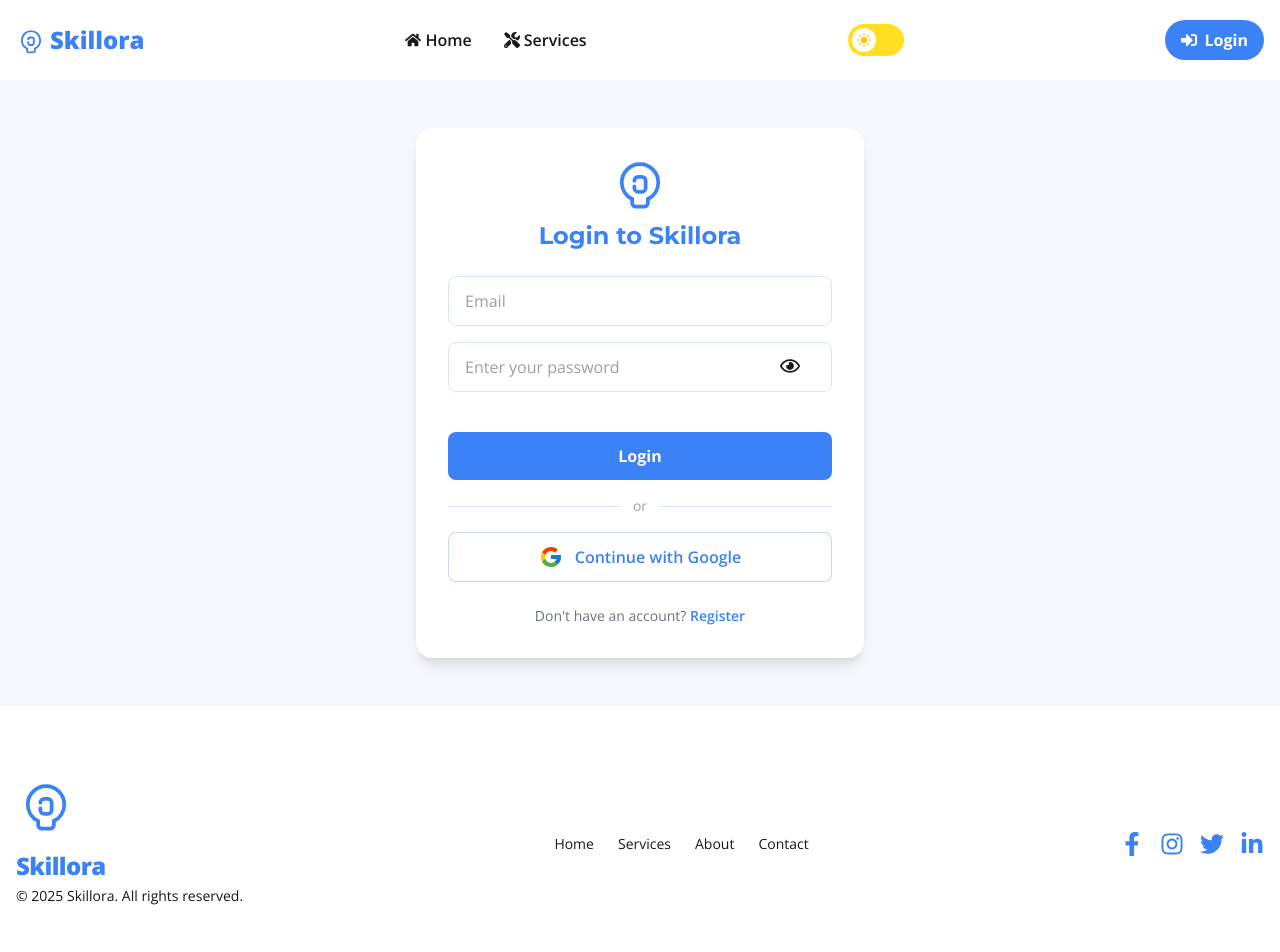
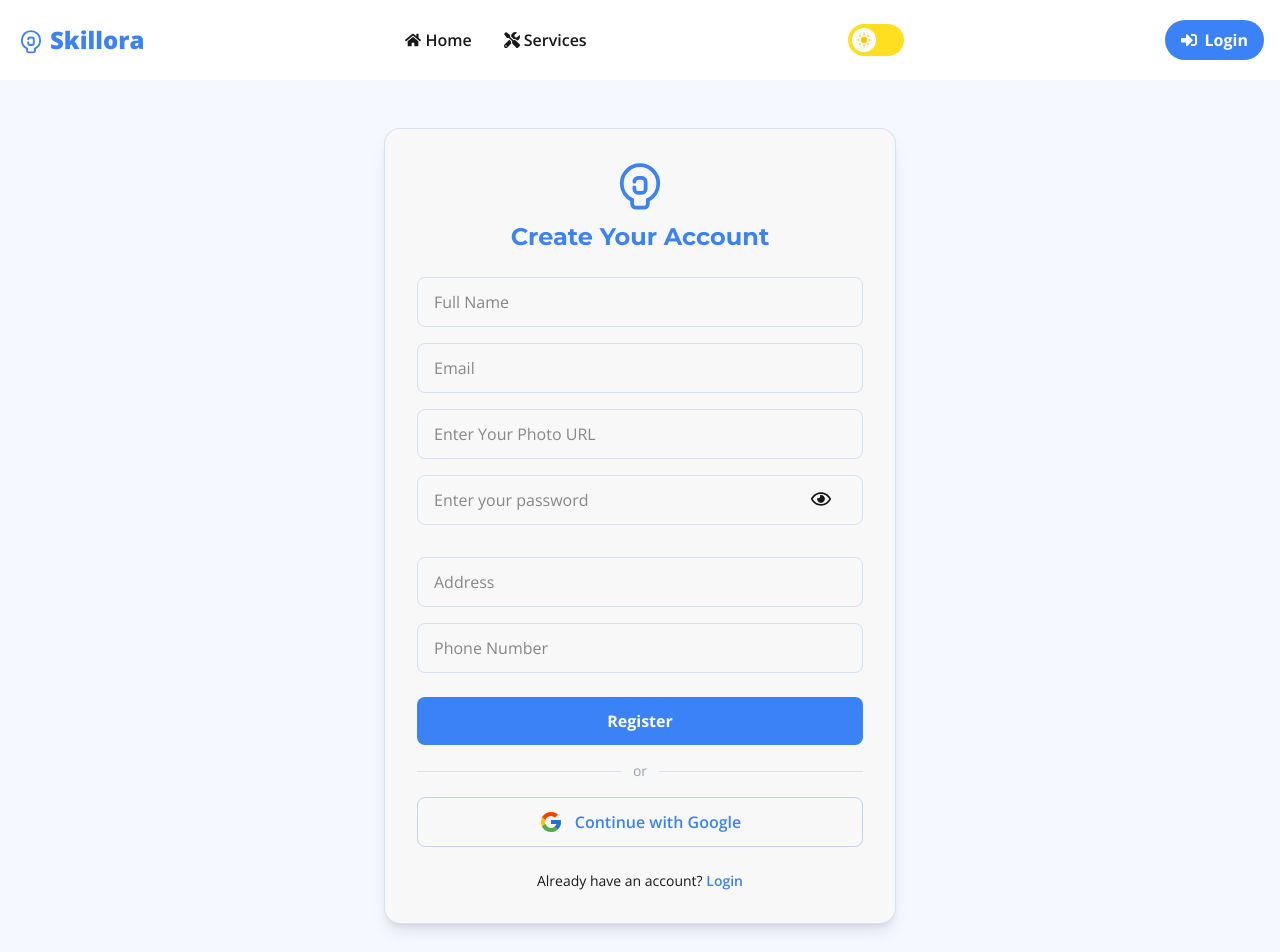
Before and after one commit to tanmayislam2006/skillora-client, a React (Vite) app: page /register in a window 1280 px wide. Shown: the top 952 px of the page. Built offline with nearby package versions, Linux system fonts and the light colour scheme; no server answers.

Commit message:
Refactor registration flow: update Register component import and replace Login with Register in router

```diff
--- a/src/Pages/Register/Register.jsx
+++ b/src/Pages/Register/Register.jsx
@@ -1,14 +1,13 @@
 import React, { use, useState } from "react";
-import Logo from "../../assets/food-cart.png";
 import { FcGoogle } from "react-icons/fc";
 import { toast } from "react-toastify";
-import FoodCartContext from "../../Context/FoodCartContext";
+import SkilloraContext from './../../Context/SkilloraContext';
 import { FaRegEye, FaRegEyeSlash } from "react-icons/fa";
 import { useNavigate, useLocation } from "react-router";
 import Swal from "sweetalert2";
 
 const Register = () => {
-  const { googleLogin, errorMessage, setErrorMessage, createAccount, refresh, setRefresh } = use(FoodCartContext);
+  const { googleLogin, errorMessage, setErrorMessage, createAccount, refresh, setRefresh } = use(SkilloraContext);
   const [passwordError, setPasswordError] = useState("");
   const [showPass, setShowPass] = useState(false);
   const navigate = useNavigate();
@@ -106,12 +105,24 @@
 
   return (
     <section className="w-full min-h-[80vh] flex items-center justify-center bg-primary/5 py-12 px-4">
-      <div className="max-w-lg w-full bg-white rounded-2xl shadow-lg p-8 flex flex-col items-center">
-        <img
-          src={Logo}
-          alt="Food Cart Logo"
-          className="w-20 h-20 mb-4 rounded-full border-4 border-primary/20 bg-white object-contain"
-        />
+      <div className="max-w-lg w-full bg-base-200 border border-primary/20 rounded-2xl shadow-lg p-8 flex flex-col items-center">
+            <svg
+              width="60"
+              height="60"
+              viewBox="0 0 64 64"
+              xmlns="http://www.w3.org/2000/svg"
+              fill="none"
+              stroke="#3B82F6"
+              strokeWidth="4"
+            >
+              <title>Skillora Logo</title>
+              <path d="M32 4.5C21.2 4.5 12.5 13.2 12.5 24c0 7.8 4.6 14.5 11.1 17.6v4.3c0 2.2 1.8 3.9 4 3.9h8.8c2.2 0 4-1.8 4-3.9v-4.3c6.5-3.1 11.1-9.8 11.1-17.6C51.5 13.2 42.8 4.5 32 4.5z" />
+              <path
+                strokeLinecap="round"
+                strokeLinejoin="round"
+                d="M26 22c0-2.2 1.8-4 4-4h4c2.2 0 4 1.8 4 4v8c0 2.2-1.8 4-4 4h-4c-2.2 0-4-1.8-4-4v-2"
+              />
+            </svg>
         <h2 className="text-2xl font-bold text-primary mb-6">
           Create Your Account
         </h2>
@@ -133,21 +144,21 @@
             name="name"
             type="text"
             placeholder="Full Name"
-            className="w-full px-4 py-3 rounded-lg border border-primary/20 focus:outline-none focus:border-primary text-gray-700"
+            className="w-full px-4 py-3 rounded-lg border border-primary/20 focus:outline-none focus:border-primary"
             required
           />
           <input
             name="email"
             type="email"
             placeholder="Email"
-            className="w-full px-4 py-3 rounded-lg border border-primary/20 focus:outline-none focus:border-primary text-gray-700"
+            className="w-full px-4 py-3 rounded-lg border border-primary/20 focus:outline-none focus:border-primary"
             required
           />
           <input
             name="photo"
             type="url"
             placeholder="Enter Your Photo URL"
-            className="w-full px-4 py-3 rounded-lg border border-primary/20 focus:outline-none focus:border-primary text-gray-700"
+            className="w-full px-4 py-3 rounded-lg border border-primary/20 focus:outline-none focus:border-primary"
             required
           />
           <div className="mb-4 relative ">
@@ -166,7 +177,7 @@
               id="password"
               name="password"
               placeholder="Enter your password"
-              className="w-full px-4 py-3 rounded-lg border border-primary/20 focus:outline-none focus:border-primary text-gray-700"
+              className="w-full px-4 py-3 rounded-lg border border-primary/20 focus:outline-none focus:border-primary"
               required
             />
           </div>
@@ -174,14 +185,14 @@
             name="address"
             type="text"
             placeholder="Address"
-            className="w-full px-4 py-3 rounded-lg border border-primary/20 focus:outline-none focus:border-primary text-gray-700"
+            className="w-full px-4 py-3 rounded-lg border border-primary/20 focus:outline-none focus:border-primary"
             required
           />
           <input
             name="number"
             type="text"
             placeholder="Phone Number"
-            className="w-full px-4 py-3 rounded-lg border border-primary/20 focus:outline-none focus:border-primary text-gray-700"
+            className="w-full px-4 py-3 rounded-lg border border-primary/20 focus:outline-none focus:border-primary"
             required
           />
           <button
@@ -198,12 +209,12 @@
         </div>
         <button
           onClick={handleGoogleLogin}
-          className="w-full cursor-pointer flex items-center justify-center gap-3 border border-primary/30 py-3 rounded-lg font-semibold text-primary bg-white"
+          className="w-full cursor-pointer flex items-center justify-center gap-3 border border-primary/30 py-3 rounded-lg font-semibold text-primary"
         >
           <FcGoogle className="text-2xl" />
           Continue with Google
         </button>
-        <p className="mt-6 text-gray-500 text-sm">
+        <p className="mt-6 text-sm">
           Already have an account?{" "}
           <a href="/login" className="text-primary font-semibold">
             Login
--- a/src/Router/Router.jsx
+++ b/src/Router/Router.jsx
@@ -9,6 +9,7 @@
 import PrivateRouter from "./PrivateRouter";
 import BookedService from './../Pages/BookedService/BookedService';
 import ServiceToDo from './../Pages/ServicesToDo/ServiceToDo';
+import Register from './../Pages/Register/Register';
 
 const router=createBrowserRouter([
     {
@@ -40,7 +41,7 @@
             },
             {
                 path:'/register',
-                element:<Login/>
+                element:<Register/>
             }
         ]
     }
```
